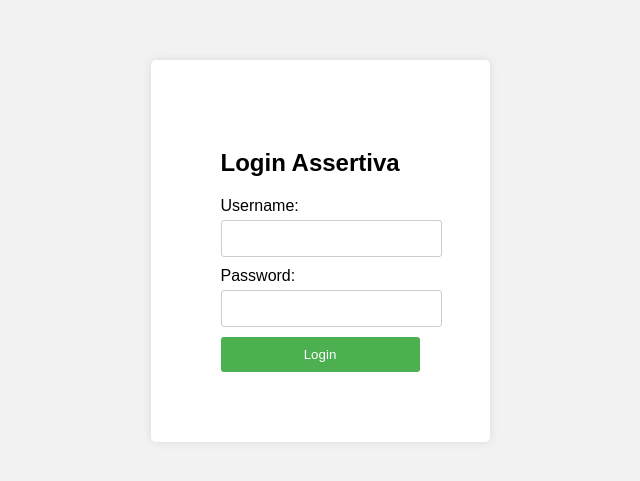
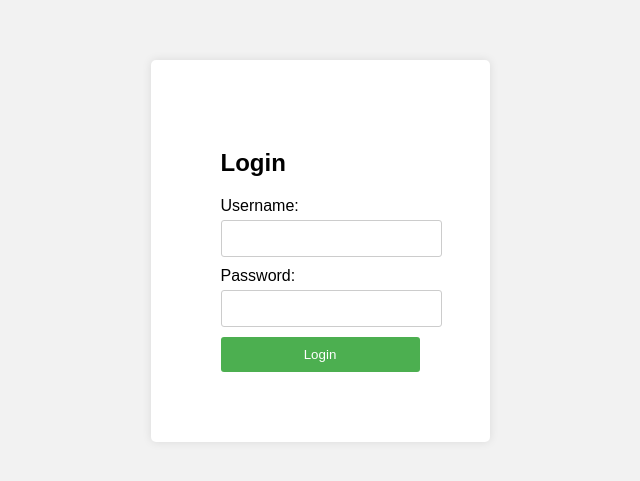
Before and after one commit to madriz03/aws-web-server, a plain HTML site: page index.html in a window 1280 px wide. Shown: the part 157-638 px from the top of the page, without its empty margins (320-960 px from the left). Drawn offline with Linux system fonts and the light colour scheme.

Commit message:
update login name

```diff
--- a/index.html
+++ b/index.html
@@ -45,7 +45,7 @@
 </head>
 <body>
     <div class="login-container">
-        <h2>Login Assertiva</h2>
+        <h2>Login</h2>
         <form>
             <label for="username">Username:</label><br>
             <input type="text" id="username" name="username" required><br>
```
